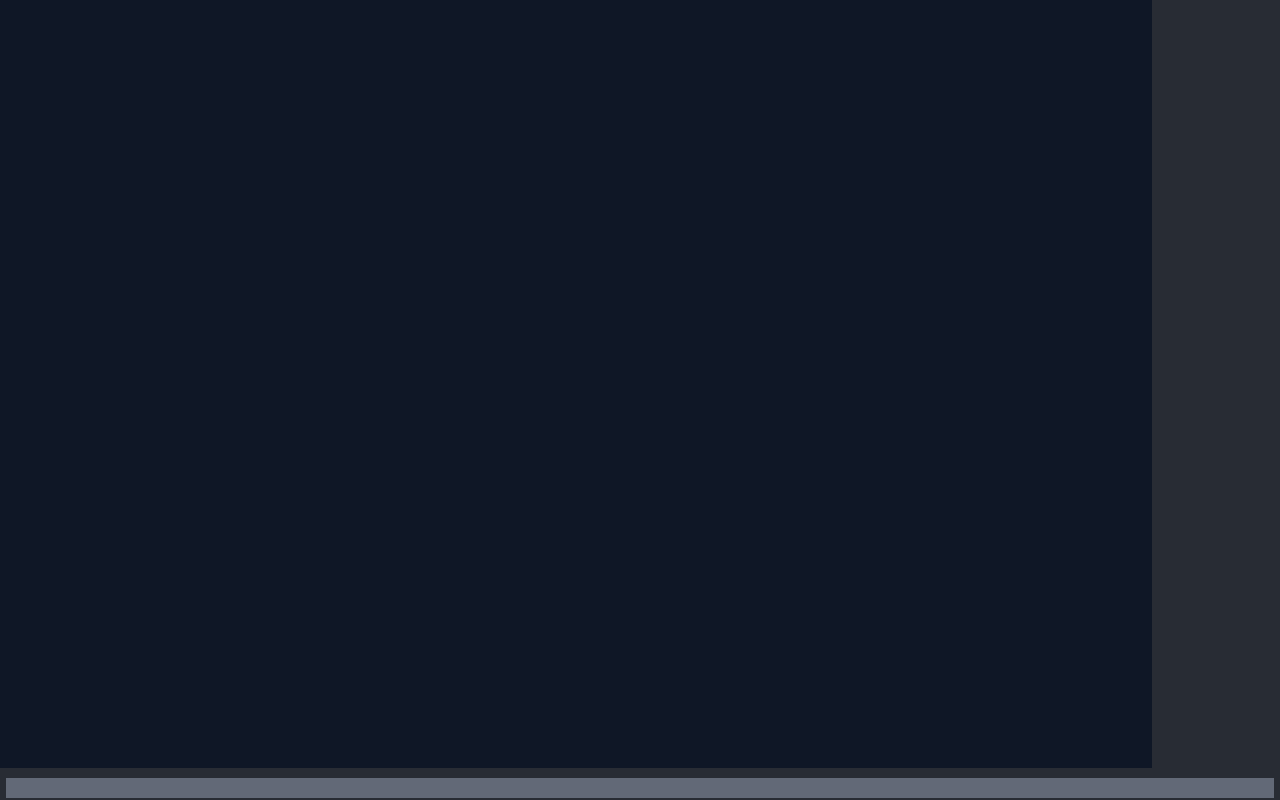
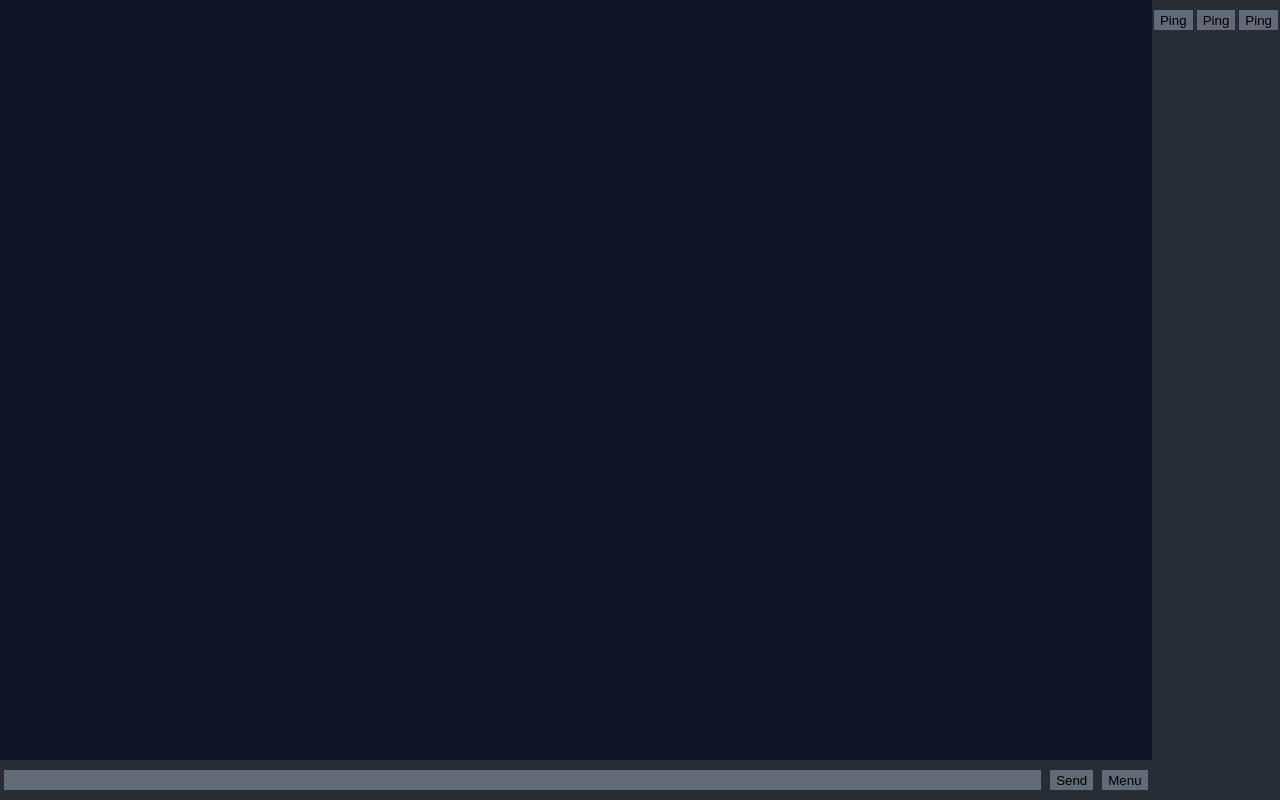
Before and after one commit to tallyon/chat-websocket, a website: page index.html in a window 1280 px wide. Drawn offline with Linux system fonts and the light colour scheme.

Commit message:
Added menu, and fixed css

```diff
--- a/css/style.css
+++ b/css/style.css
@@ -1,50 +1,67 @@
-html, body{
+html, body {
   margin: 0;
   padding: 0;
 }
 
-textarea{
+textarea {
   background: #626977;
   border: none;
   resize: none;
-    width: 99vw;
+  width: 90%;
   height: 20px;
+  padding: 4px;
+  overflow: hidden;
   box-sizing: border-box;
-    padding: 5;
-    overflow: hidden;
-    margin-top: 10px;
+  margin: 10px 0;
 }
 
-textarea:focus{
+textarea:focus {
   outline: none;
 }
 
-.container{
+button {
+  height: 20px;
+  border: none;
+  background: #626977;
+  margin: 10px 0;
+}
+
+button:focus {
+  outline: none;
+}
+
+.container {
   height: 100vh;
   width: 100vw;
 }
 
-#chatWindow{
+#chatWindow {
   background: #0F1726;
-    width: 90vw;
-    height: 96vh;
+  width: 90%;
+  height: 96%;
   position: fixed;
   left: 0;
 }
 
-#usersWindow{
+#usersWindow {
   background: #282c34;
-    width: 10vw;
-    height: 96vh;
+  width: 10%;
+  height: 100%;
   position: fixed;
   right: 0;
 }
 
-#messageWindow{
+#messageWindow {
   background: #282c34;
-    width: 100%;
-    height: 4vh;
+  width: 90%;
+  min-height: 4%;
   position: fixed;
   bottom: 0;
-    text-align: center;
+  display: flex;
+  justify-content: space-around;
 }
+
+#menuWindow {
+  display: flex;
+  justify-content: space-around;
+}
--- a/index.html
+++ b/index.html
@@ -16,15 +16,17 @@
         </div>
 
         <div id="usersWindow">
+            <div id="menuWindow">
+                <button id="btnMenuPing">Ping</button>
+                <button id="btnMenuPing">Ping</button>
+                <button id="btnMenuPing">Ping</button>
+            </div>
         </div>
 
         <div id="messageWindow">
             <textarea></textarea>
             <button id="btnMessageSend">Send</button>
-        </div>
-
-        <div id="menuWindow">
-            <button id="btnMenuPing">Ping</button>
+            <button id="btnMenu" onclick="toggleMenu ()">Menu</button>
         </div>
 
     </div>
--- a/scripts.js
+++ b/scripts.js
@@ -1,2 +1,11 @@
 var chatWindow = document.getElementById('');
 var messageWindow = document.getElementById('');
+
+function toggleMenu() {
+  var menuDisplay = document.getElementById('menuWindow');
+  if (menuDisplay.style.visibility === 'hidden') {
+    menuDisplay.style.visibility = 'visible';
+  } else {
+    menuDisplay.style.visibility = 'hidden';
+  }
+}
```
Lines whose indentation alone changed are shown as unchanged.
